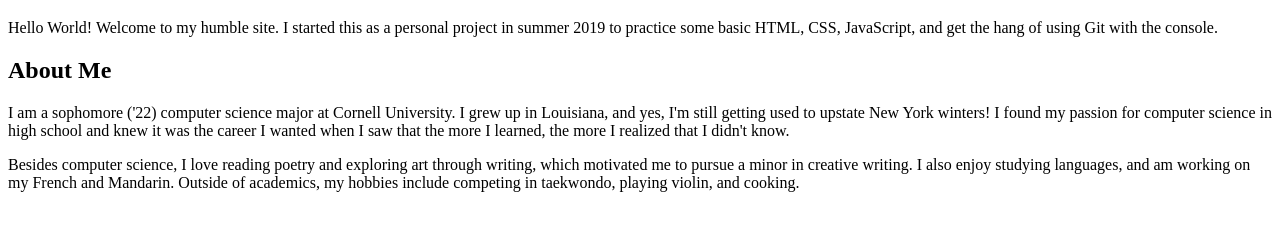
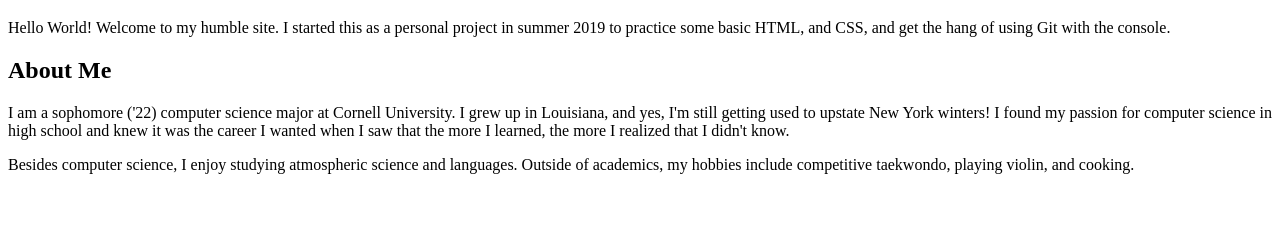
Before and after one commit to Amina-S/Amina-S.github.io, a plain HTML site: page index.html in a window 1280 px wide. Shown: the part 61-292 px from the top of the page. Drawn offline with Linux system fonts and the light colour scheme.

Commit message:
Update index.html

```diff
--- a/index.html
+++ b/index.html
@@ -10,7 +10,7 @@
 <body>
   <h1>Amina's Webpage</h1>
   <p> Hello World! Welcome to my humble site. I started this as a personal project
-    in summer 2019 to practice some basic HTML, CSS, JavaScript, and get
+    in summer 2019 to practice some basic HTML, and CSS, and get
     the hang of using Git with the console.
   </p>
   <h2>About Me</h2>
@@ -20,11 +20,9 @@
     career I wanted when I saw that the more I learned, the more I realized that
     I didn't know.
   </p>
-  <p>Besides computer science, I love reading poetry and exploring art through
-    writing, which motivated me to pursue a minor in creative writing. I also
-    enjoy studying languages, and am working on my French and Mandarin. Outside
-    of academics, my hobbies include competing in taekwondo, playing violin,
-    and cooking.
+  <p>Besides computer science, I enjoy studying atmospheric science and
+    languages. Outside of academics, my hobbies include competitive taekwondo,
+    playing violin, and cooking.
   </p>
 
 
```
